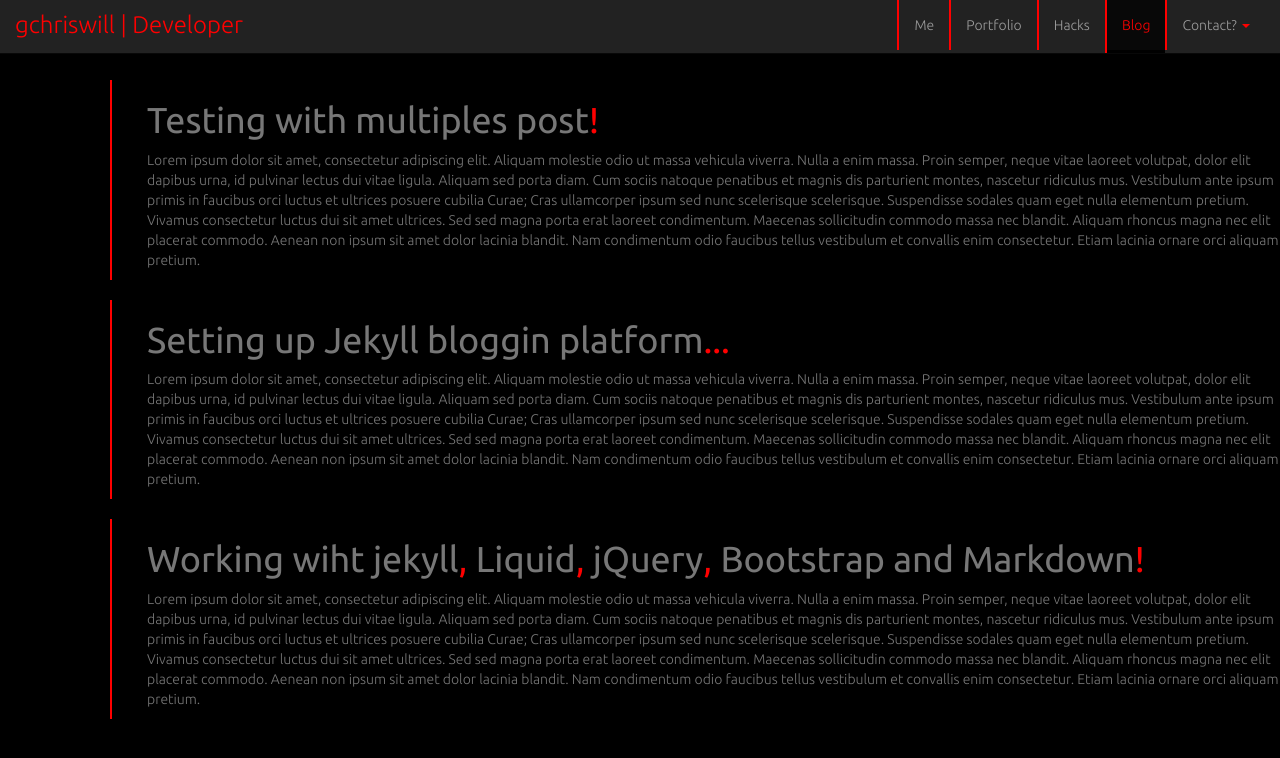
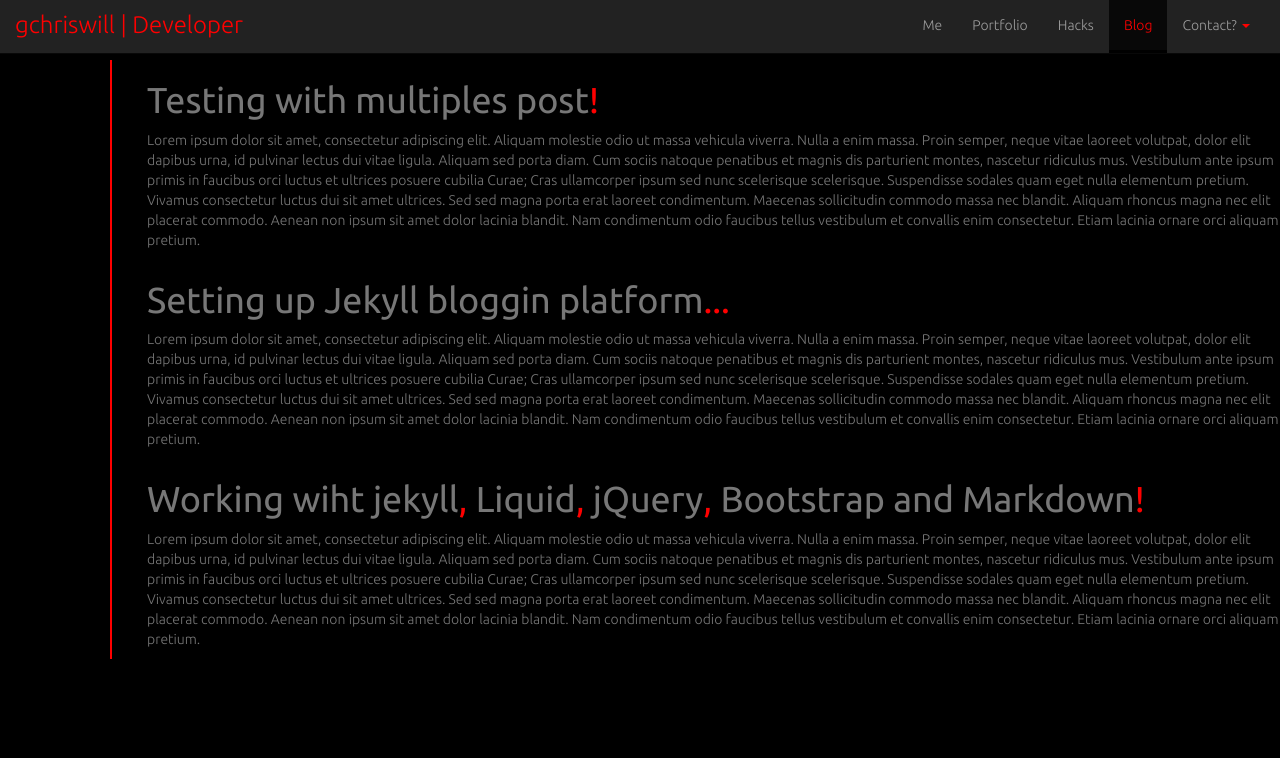
Before and after one commit to gchriswill/gchriswill.github.io, a Jekyll site: the page built from blog.html, in a window 1280 px wide. Shown: the top 758 px of the page. Built offline with Jekyll 4.4.1, drawn with Linux system fonts in a browser that asks for light colours; nearby versions of some CDN libraries; Markdown is read by kramdown in place of the engine named in the settings.

Commit message:
testing again 2

```diff
--- a/css/meStyles.css
+++ b/css/meStyles.css
@@ -36,14 +36,14 @@
 	font-size: 30px;
 }
 
-ul > li {
+ul > li.post-list {
 	list-style: none;
 	border-left: 2px solid red;
 
 }
 
 ul > li > div.timeline-posts {
-	margin: 20px;
+	margin: 0px 0px 0px 20px;
 }
 /* End of global default */
 
```
